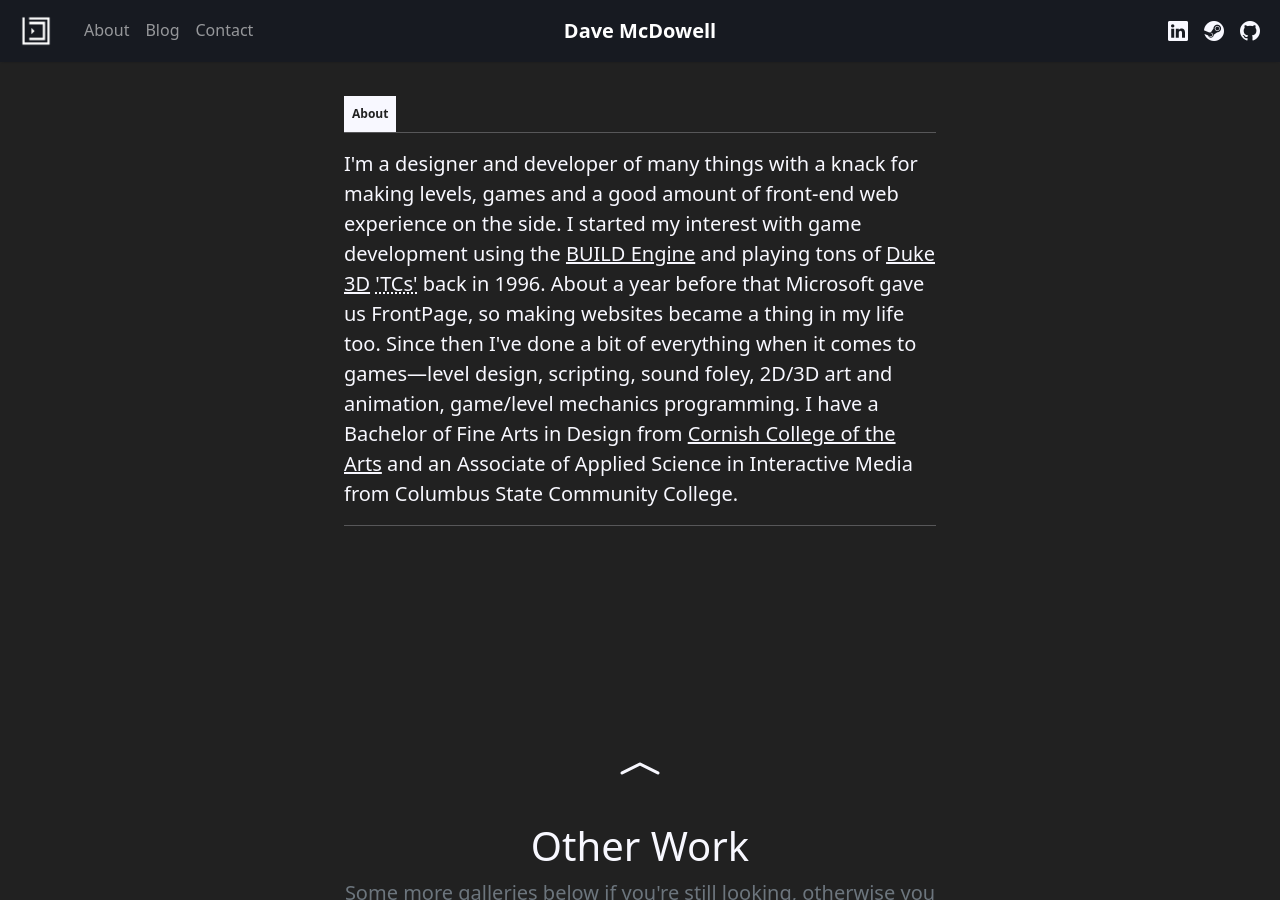
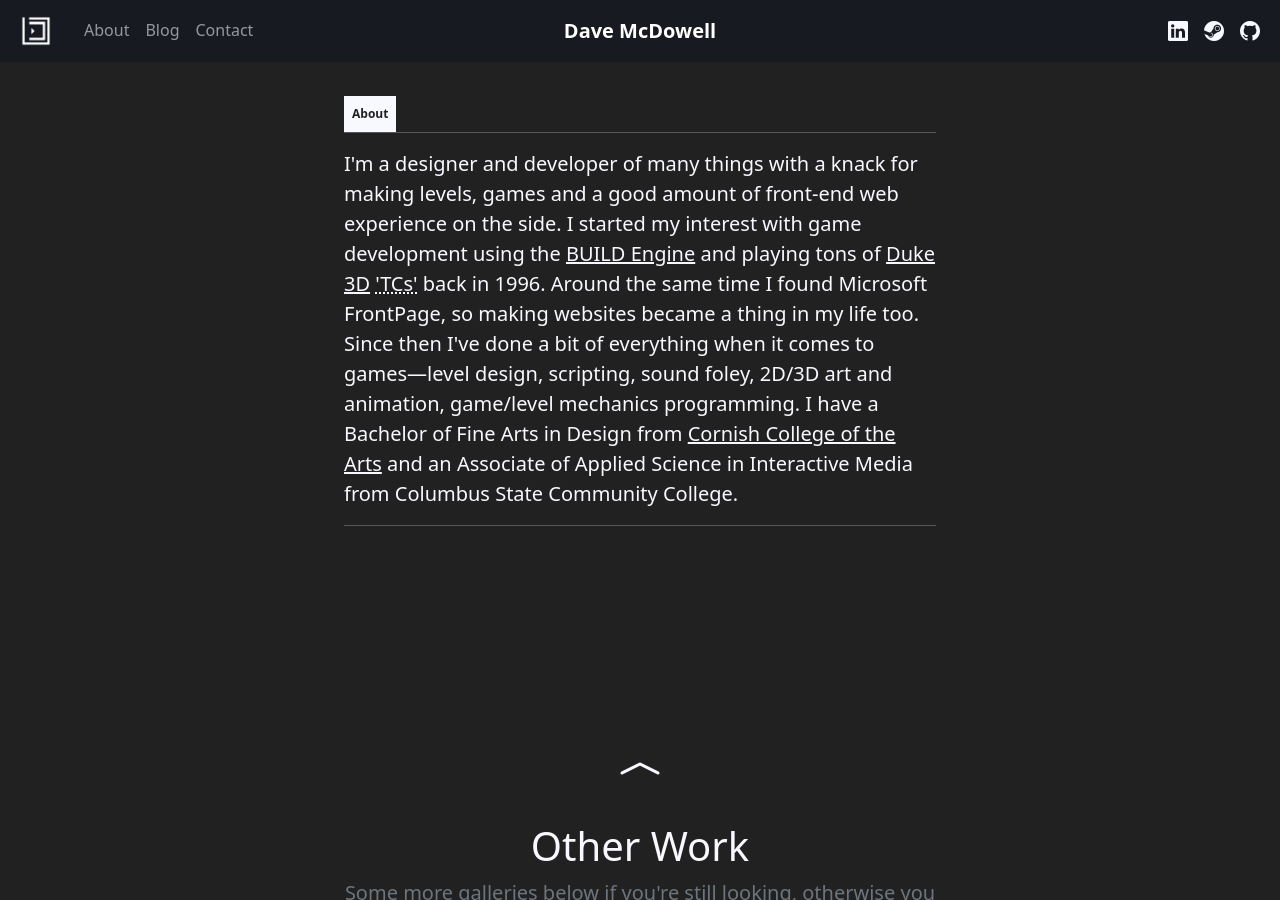
Before and after one commit to davemcdowell/portfolio, a Jekyll site: the page built from about.html, in a window 1280 px wide and 900 px high. Built offline with Jekyll 4.4.1, drawn with Linux system fonts in a browser that asks for light colours; nearby versions of some CDN libraries.

Commit message:
Update about.html

```diff
--- a/about.html
+++ b/about.html
@@ -4,7 +4,7 @@ title: About
 permalink: /about/
 ---
 {% capture aboutMe %}
-I'm a designer and developer of many things with a knack for making levels, games and a good amount of front-end web experience on the side. I started my interest with game development using the <a href="https://en.wikipedia.org/wiki/Build_(game_engine)" target="_blank" rel="noreferrer">BUILD Engine</a> and playing tons of <a href="https://en.wikipedia.org/wiki/Duke_Nukem_3D" target="_blank" rel="noreferrer">Duke 3D</a> <abbr title="Total Conversions">'TCs'</abbr> back in 1996. About a year before that Microsoft gave us FrontPage, so making websites became a thing in my life too.
+I'm a designer and developer of many things with a knack for making levels, games and a good amount of front-end web experience on the side. I started my interest with game development using the <a href="https://en.wikipedia.org/wiki/Build_(game_engine)" target="_blank" rel="noreferrer">BUILD Engine</a> and playing tons of <a href="https://en.wikipedia.org/wiki/Duke_Nukem_3D" target="_blank" rel="noreferrer">Duke 3D</a> <abbr title="Total Conversions">'TCs'</abbr> back in 1996. Around the same time I found Microsoft FrontPage, so making websites became a thing in my life too.
 Since then I've done a bit of everything when it comes to games&mdash;level design, scripting, sound foley, 2D/3D art and animation, game/level mechanics programming. I have a Bachelor of Fine Arts in Design from <a href="https://www.cornish.edu/" target="_blank" rel="noreferrer">Cornish College of the Arts</a> and an Associate of Applied Science in Interactive Media from <a href="https://www.cscc.edu/" target="_blank" rel="noreferrer"></a>Columbus State Community College</a>.
 {% endcapture %}
 <div class="container">
```
